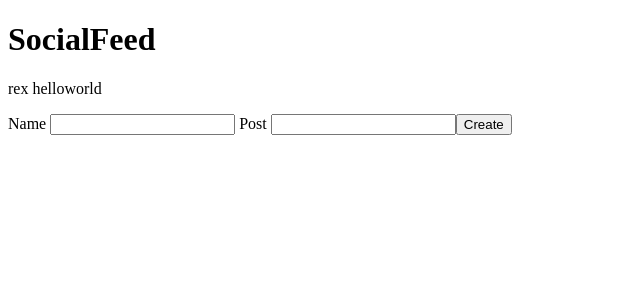
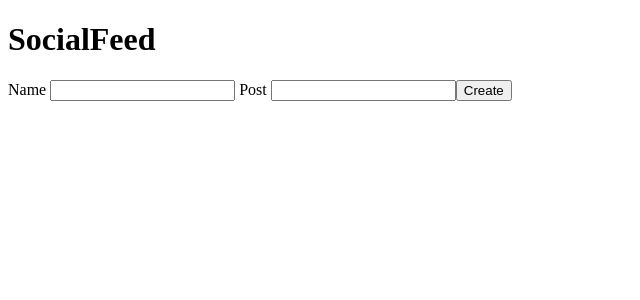
Before and after one commit to rexsheikh/social_feed, a React (Create React App) app: page / in a window 1280 px wide. Shown: the top 300 px of the page, without its empty margins (0-640 px from the left). Built offline with nearby package versions, Linux system fonts and the light colour scheme.

Commit message:
Started to build parent child relationships where post is a parent of create post and display posts is a parent of posts in order to establish the flow of function references for proper functionality and user experience.

```diff
--- a/src/App.jsx
+++ b/src/App.jsx
@@ -6,7 +6,7 @@ import Post from './components/Post';
 
 
 function App() {
-  const [posts,setPosts] = useState([{name:"rex", post:" helloworld"}]);
+  const [posts,setPosts] = useState([{}]);
 
   function addNewPost(post){
     let tempPost = [post,...posts]
@@ -16,8 +16,8 @@ function App() {
   return(
     <div>
       <NavBar />
+      <CreatePost addNewPost = {addNewPost}/>
       <DisplayPosts parentPosts = {posts}/>
-      <CreatePost addNewPost = {addNewPost}/>
 
 
 
--- a/src/components/Post.jsx
+++ b/src/components/Post.jsx
@@ -3,7 +3,7 @@ import React, { useState } from 'react';
 
 const Post = (props) => {
     return (
-        <h1> post </h1>
+        <h1></h1>
      );
 }
 
```
